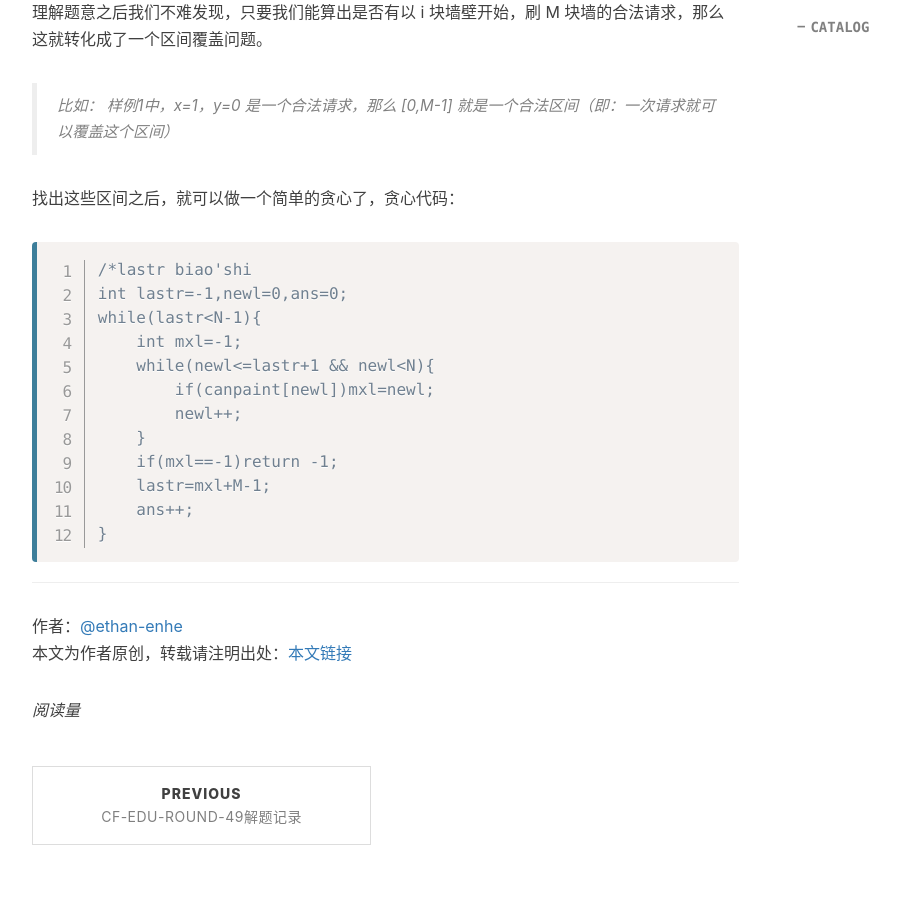
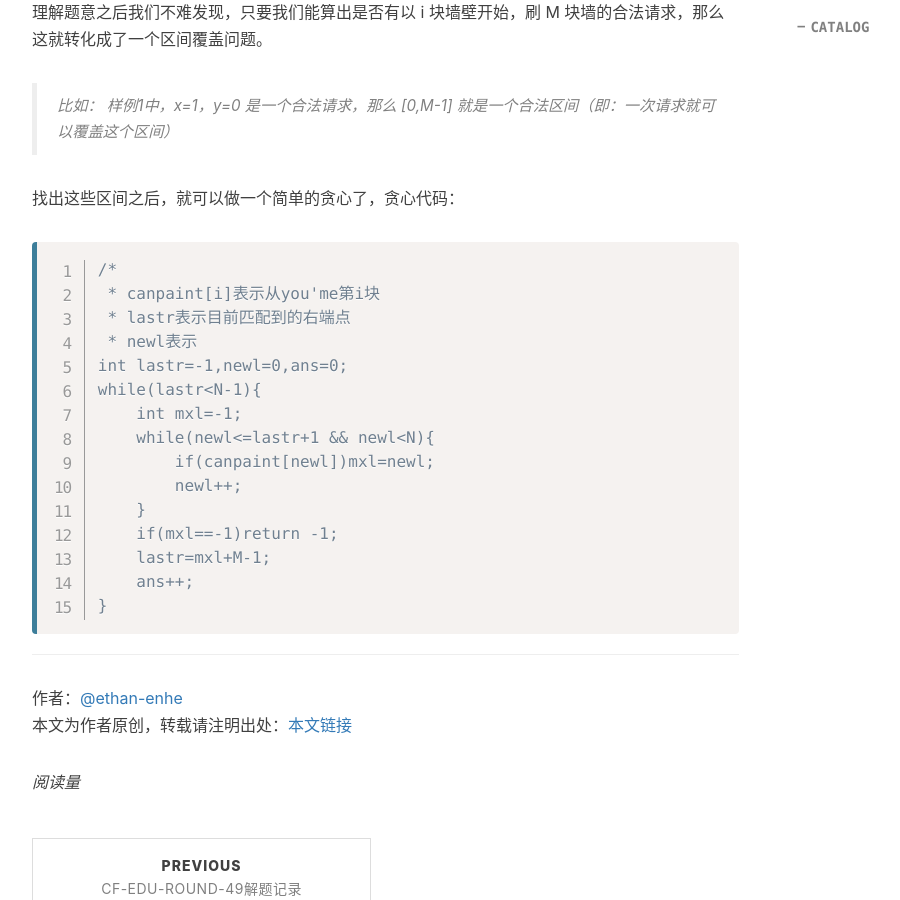
Before and after one commit to ethan-enhe/ethan-enhe.github.io, a Jekyll site: the page built from _posts/2020-08-18-【题解】[APIO2020]T1粉刷墙壁.md, in a window 1280 px wide and 900 px high, scrolled down 700 px. Shown: the whole window, without its empty margins (233-1133 px from the left). Built offline with Jekyll 4.4.1, drawn with Linux system fonts in a browser that asks for light colours; nearby versions of some CDN libraries; comment, search, counter and statistics services are not loaded.

Commit message:
_posts/2020-08-18-【题解】[APIO2020]T1粉刷墙壁.md updated from https://stackedit.io/

````diff
--- a/_posts/2020-08-18-【题解】[APIO2020]T1粉刷墙壁.md
+++ b/_posts/2020-08-18-【题解】[APIO2020]T1粉刷墙壁.md
@@ -21,7 +21,10 @@ tags:
 
 找出这些区间之后，就可以做一个简单的贪心了，贪心代码：
 ```cpp
-/*lastr biao'shi
+/*
+ * canpaint[i]表示从you'me第i块
+ * lastr表示目前匹配到的右端点
+ * newl表示
 int lastr=-1,newl=0,ans=0;
 while(lastr<N-1){
 	int mxl=-1;
````
Also changed, not shown: other parts of _posts/2020-08-18-【题解】[APIO2020]T1粉刷墙壁.md (+1 -1 lines).
